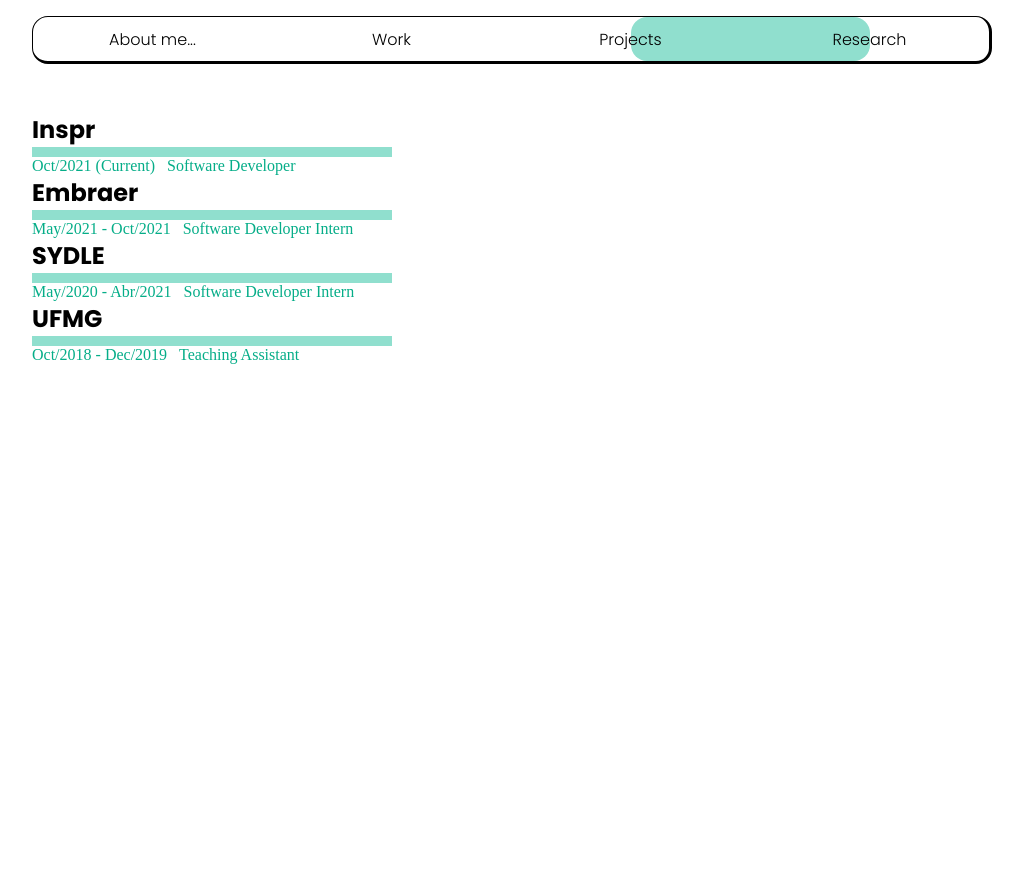
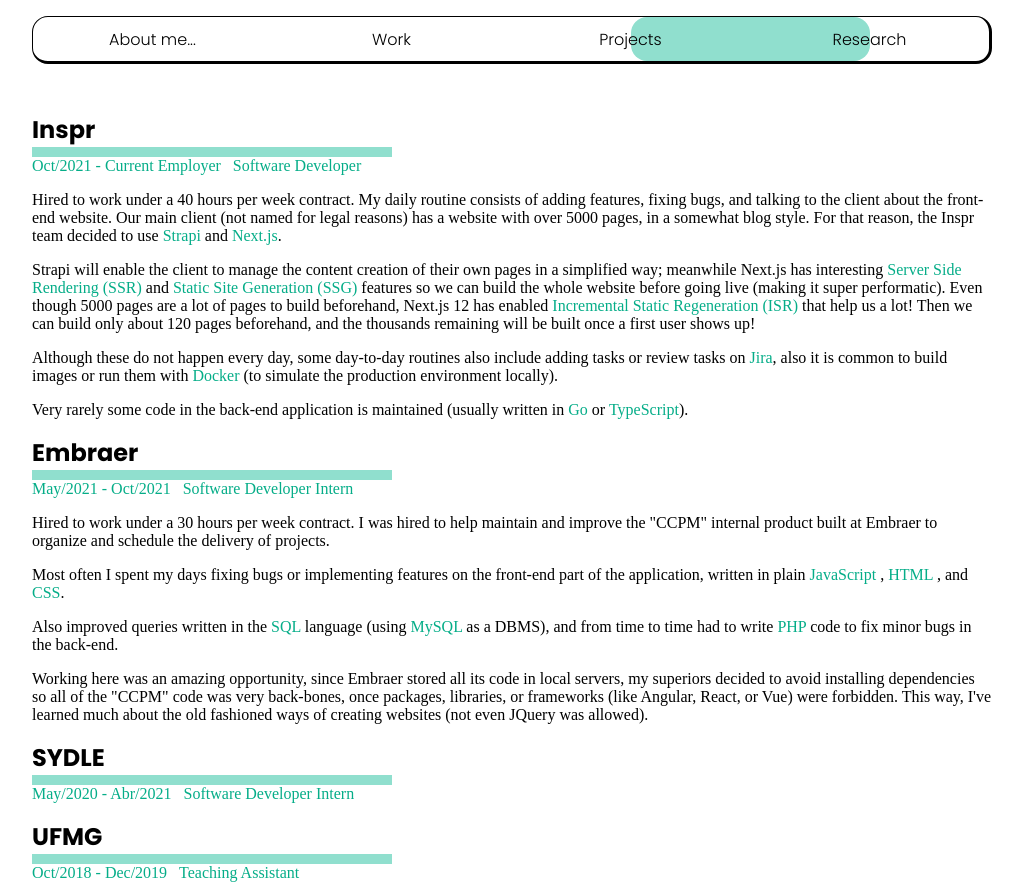
Before and after one commit to MatheusBonavite/Home-Page, a website: page html/index.html in a window 1280 px wide. Both pictures are taken after a click on the button "Work". Shown: the whole page, without its empty margins (128-1151 px from the left). Before the commit the page ends 800 px from the top, so only its background shows below. Drawn offline with nearby package versions, Linux system fonts and the light colour scheme.

Commit message:
adding a content section on the work section

```diff
--- a/css/style.css
+++ b/css/style.css
@@ -10,16 +10,16 @@
 	--darker-principal-color: #05ad88;
 }
 
-a, .date, .job-title {
+a, .date, .job-title, .tech {
 	color: var(--darker-principal-color);
 	text-decoration: none;
 }
 
-.date, .job-title {
+.date, .job-title, .tech {
 	cursor: default;
 }
 
-a:hover, .date:hover, .job-title:hover {
+a:hover, .date:hover, .job-title:hover, .tech:hover {
 	animation-name: border-link-thickness;
 	animation-duration: 0.2s;
 	animation-timing-function: linear;
--- a/html/index.html
+++ b/html/index.html
@@ -59,6 +59,7 @@
             <div v-for="(company, index) in companies" class="company">
                 <h2 class="company-name">{{company.name}}</h2>
                 <span class="date">{{company.date}}</span> <span class="job-title" style="margin-left: 0.5em;">{{company.title}}</span>
+                <p v-for="(cvalue, index) in company.content" v-html="cvalue"/>
             </div>
         </div>
     </script>
--- a/vue/vue_app.js
+++ b/vue/vue_app.js
@@ -36,23 +36,59 @@
       companies: [
         {
           name: "Inspr",
-          date: "Oct/2021 (Current)",
-          title: "Software Developer"
+          date: "Oct/2021 - Current Employer",
+          title: "Software Developer",
+          content: [`
+            Hired to work under a 40 hours per week contract.
+            My daily routine consists of adding features, fixing bugs, and talking to the client about the front-end website.
+            Our main client (not named for legal reasons) has a website with over 5000 pages, in a somewhat blog style. For that reason,
+            the Inspr team decided to use <span class="tech">Strapi</span> and <span class="tech">Next.js</span>.
+          `,
+          `
+            Strapi will enable the client to manage the content creation of their own pages in a simplified way;
+            meanwhile Next.js has interesting <span class="tech">Server Side Rendering (SSR)</span> and <span class="tech">Static Site Generation (SSG)</span> features so we can build the whole website
+            before going live (making it super performatic). Even though 5000 pages are a lot of pages to build beforehand, Next.js 12 has enabled <span class="tech">Incremental Static Regeneration (ISR)</span>
+            that help us a lot! Then we can build only about 120 pages beforehand, and the thousands remaining will be built once a first user shows up!
+          `,
+          `
+          Although these do not happen every day, some day-to-day routines also include adding tasks or review tasks on <span class="tech">Jira</span>, also it is common to build images or run them with <span class="tech">Docker</span>
+          (to simulate the production environment locally).
+          `,
+          `Very rarely some code in the back-end application is maintained (usually written in <span class="tech">Go</span> or <span class="tech">TypeScript</span>).`
+        ]
         },
         {
           name: "Embraer",
           date: "May/2021 - Oct/2021",
-          title: "Software Developer Intern"
+          title: "Software Developer Intern",
+          content: [`
+            Hired to work under a 30 hours per week contract. I was hired to help maintain and improve the "CCPM" internal product built at Embraer to organize and schedule the delivery of projects.
+          `, `
+            Most often I spent my days fixing bugs or implementing features on the front-end part of the application, written in plain <span class="tech"> JavaScript </span>, <span class="tech"> HTML </span>, and <span class="tech">CSS</span>.
+          `,
+          `
+            Also improved queries written in the <span class="tech">SQL</span> language (using <span class="tech">MySQL</span> as a DBMS), and from time to time had to write <span class="tech"> PHP </span> code to fix minor bugs in the back-end.
+          `,
+          `
+            Working here was an amazing opportunity, since Embraer stored all its code in local servers, my superiors decided to avoid installing dependencies so all of the "CCPM" code was very
+            back-bones, once packages, libraries, or frameworks (like Angular, React, or Vue) were forbidden. This way, I've learned much about the old fashioned ways of creating websites (not even JQuery was allowed).
+          `]
         },
         {
           name: "SYDLE",
           date: "May/2020 - Abr/2021",
-          title: "Software Developer Intern"
+          title: "Software Developer Intern",
+          content: `
+
+          `
         },
         {
           name: "UFMG",
           date: "Oct/2018 - Dec/2019",
-          title: "Teaching Assistant"
+          title: "Teaching Assistant",
+          content: `
+
+          `
         }
       ]
     }
```
